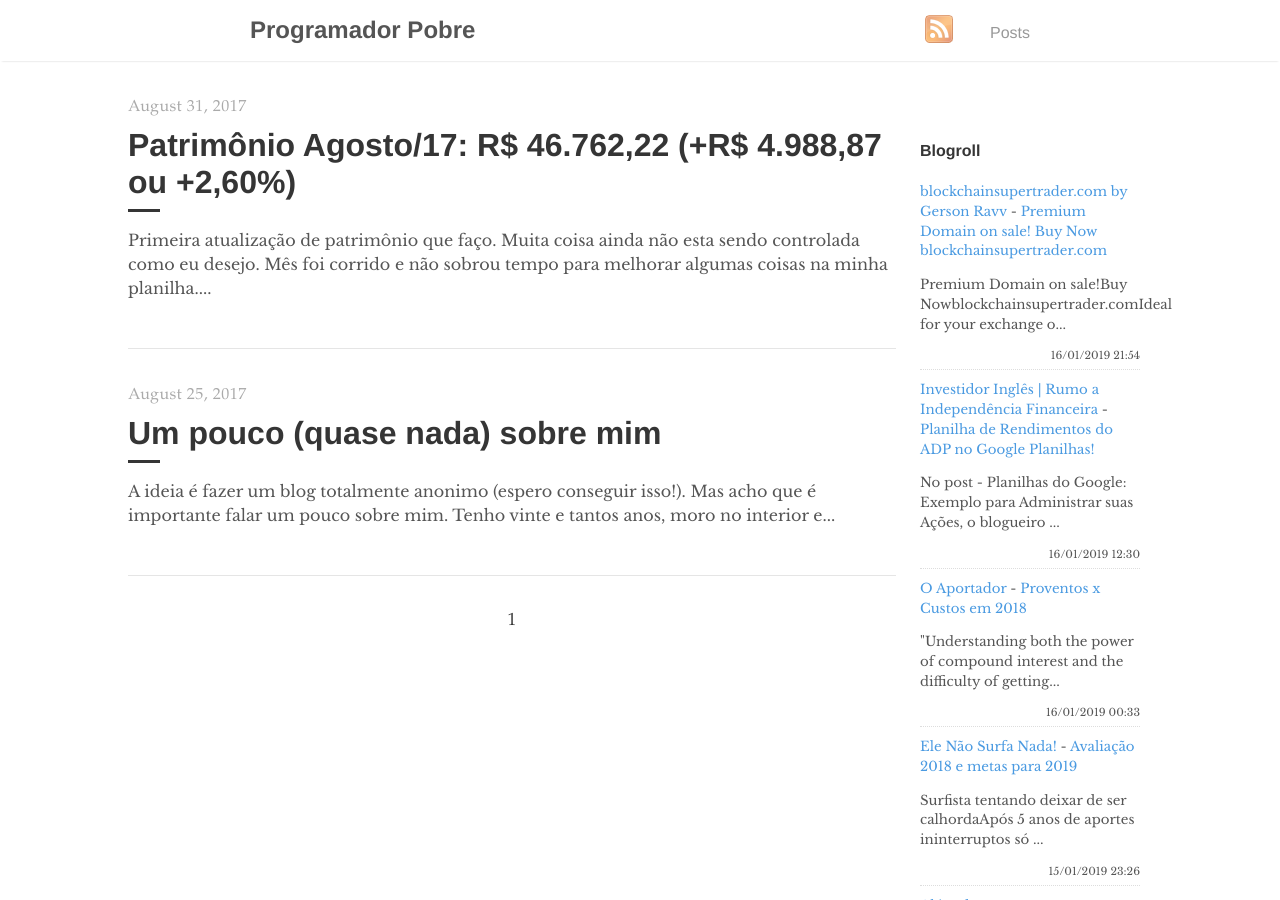
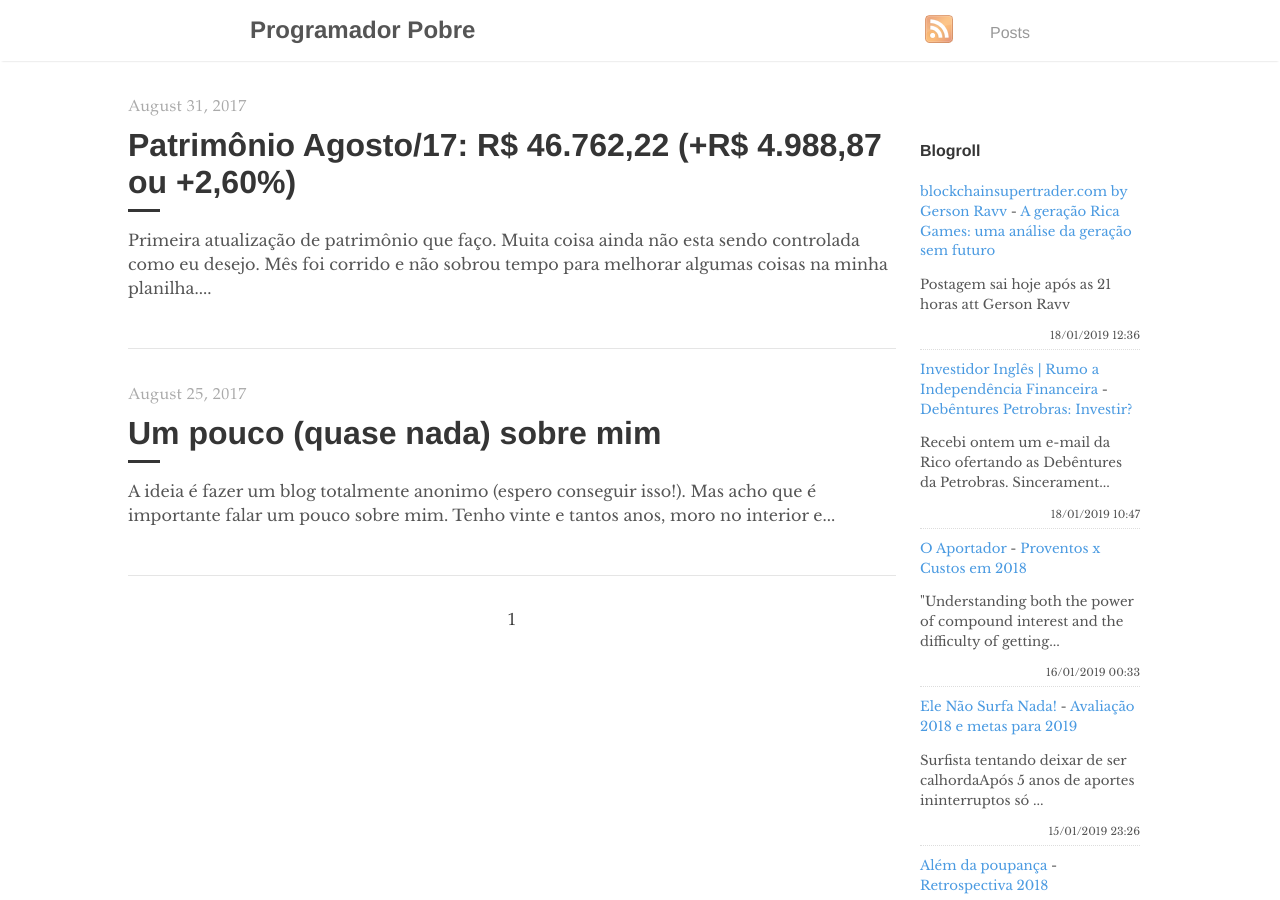
Before and after one commit to programadorpobre/programadorpobre.github.io, a Jekyll site: the page built from index.html, in a window 1280 px wide and 900 px high. Built offline with Jekyll 4.4.1, drawn with Linux system fonts in a browser that asks for light colours; the list of posts is cut into pages by our own code; comment, search, counter and statistics services are not loaded.

Commit message:
[ci skip] travis #531

```diff
--- a/_includes/feed-entries.html
+++ b/_includes/feed-entries.html
@@ -1,12 +1,12 @@
 <div class="feed-entry">
-    <a class="feed-entry-site-name" href="http://www.blockchainsupertrader.com/">blockchainsupertrader.com by Gerson Ravv</a> - <a class="feed-entry-title" href="http://www.blockchainsupertrader.com/2019/01/premium-domain-on-sale-buy-now.html">Premium Domain on sale! Buy Now blockchainsupertrader.com</a>
-    <p class="feed-entry-summary">Premium Domain on sale!Buy Nowblockchainsupertrader.comIdeal for your exchange o...</p>
-    <time datetime="2019-01-16T21:54:00.001-02:00">16/01/2019 21:54</time>
+    <a class="feed-entry-site-name" href="http://www.blockchainsupertrader.com/">blockchainsupertrader.com by Gerson Ravv</a> - <a class="feed-entry-title" href="http://www.blockchainsupertrader.com/2019/01/a-geracao-rica-games-uma-analise-da.html">A geração Rica Games: uma análise da geração sem futuro</a>
+    <p class="feed-entry-summary">Postagem sai hoje após as 21 horas att Gerson Ravv</p>
+    <time datetime="2019-01-18T12:36:00.002-02:00">18/01/2019 12:36</time>
 </div>
 <div class="feed-entry">
-    <a class="feed-entry-site-name" href="https://www.investidoringles.com/">Investidor Inglês | Rumo a Independência Financeira</a> - <a class="feed-entry-title" href="https://www.investidoringles.com/2019/01/planilha-de-rendimentos-mensais-google.html">Planilha de Rendimentos do ADP no Google Planilhas!</a>
-    <p class="feed-entry-summary">No post - Planilhas do Google: Exemplo para Administrar suas Ações, o blogueiro ...</p>
-    <time datetime="2019-01-16T12:30:00.000-02:00">16/01/2019 12:30</time>
+    <a class="feed-entry-site-name" href="https://www.investidoringles.com/">Investidor Inglês | Rumo a Independência Financeira</a> - <a class="feed-entry-title" href="https://www.investidoringles.com/2019/01/debentures-petrobras-investir.html">Debêntures Petrobras: Investir?</a>
+    <p class="feed-entry-summary">Recebi ontem um e-mail da Rico ofertando as Debêntures da Petrobras. Sincerament...</p>
+    <time datetime="2019-01-18T10:47:00.000-02:00">18/01/2019 10:47</time>
 </div>
 <div class="feed-entry">
     <a class="feed-entry-site-name" href="https://oaportadorfinanceiro.blogspot.com/">O Aportador</a> - <a class="feed-entry-title" href="https://oaportadorfinanceiro.blogspot.com/2019/01/proventos-x-custos-em-2018.html">Proventos x Custos em 2018</a>
```
